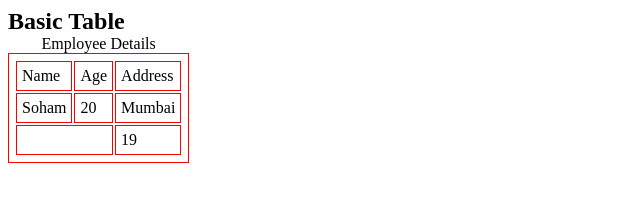
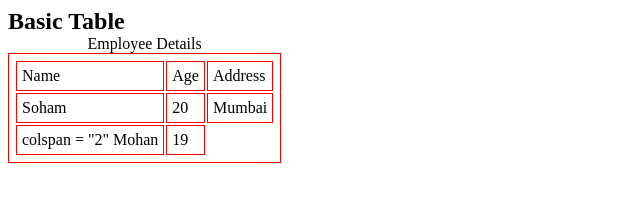
Before and after one commit to ManthanMhatre/table, a plain HTML site: page index.html in a window 1280 px wide. Shown: the whole page, without its empty margins (0-640 px from the left). Drawn offline with Linux system fonts and the light colour scheme.

Commit message:
Update index.html

```diff
--- a/index.html
+++ b/index.html
@@ -20,7 +20,7 @@ table,th,td
 <td> Mumbai </td>
 </tr>
 <tr>
-<td colspan = "2" Mohan </td>
+<td> colspan = "2" Mohan </td>
 <td> 19 </td>
 </tr>
 </table>
```
